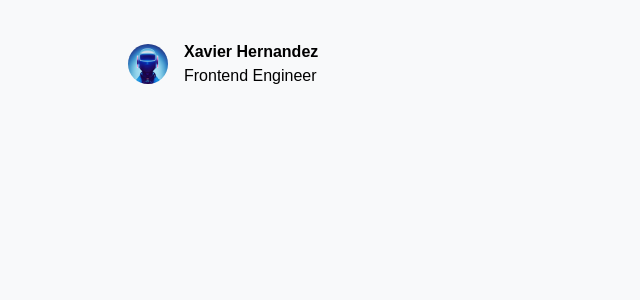
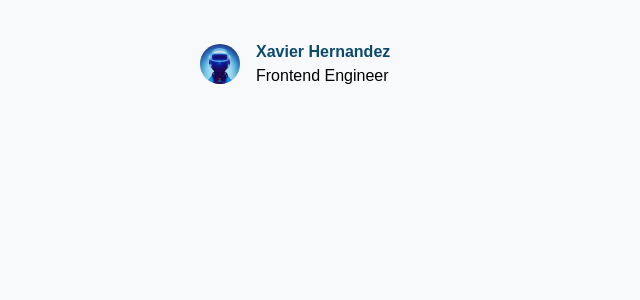
Before and after one commit to xavhm/PortfolioV2, a Nuxt app: page / in a window 1280 px wide. Shown: the top 300 px of the page, without its empty margins (0-640 px from the left). Built offline with nearby package versions, Linux system fonts and the light colour scheme.

Commit message:
feat: add header responsive

```diff
--- a/components/Navlink.vue
+++ b/components/Navlink.vue
@@ -6,12 +6,12 @@
     :arial-label="`navigation vers la page ${props.label}`"
   >
     <span
-      class="w-fit text-slate-500 motion-safe:transition-transform motion-safe:duration-500 motion-safe:group-hover:translate-y-full"
+      class="w-fit text-black motion-safe:transition-transform motion-safe:duration-500 motion-safe:group-hover:translate-y-full"
     >
       {{ props.label }}
     </span>
     <span
-      class="absolute text-black left-0 w-fit translate-y-[-100%] motion-safe:transition-transform motion-safe:duration-500 motion-safe:group-hover:translate-y-[0%]"
+      class="absolute text-sky-900 left-0 w-fit translate-y-[-100%] motion-safe:transition-transform motion-safe:duration-500 motion-safe:group-hover:translate-y-[0%]"
       aria-hidden="true"
     >
       {{ props.label }}
--- a/components/TheHeader.vue
+++ b/components/TheHeader.vue
@@ -1,7 +1,7 @@
 <template>
-  <header class="w-full flex items-start justify-between mt-10">
+  <header class="w-full flex flex-col sm:flex-row items-start justify-between mt-10">
     <section
-      class="flex items-start gap-4"
+      class="flex items-start gap-4 mb-4"
       aria-label="description profil"
     >
       <NuxtImg
@@ -14,14 +14,14 @@
         class="rounded-full aspect-square object-center my-auto"
       />
       <div class="flex flex-col items-start justify-between">
-        <h2 class="font-bold">
+        <h2 class="font-bold text-sky-900">
           Xavier Hernandez
         </h2>
         <h3>Frontend Engineer</h3>
       </div>
     </section>
     <nav>
-      <ul class="flex items-center gap-6">
+      <ul class="flex items-center gap-4">
         <li><NavLink label="home" /></li>
         <li><NavLink label="works" /></li>
         <li><NavLink label="ressources" /></li>
--- a/layouts/default.vue
+++ b/layouts/default.vue
@@ -1,5 +1,5 @@
 <template>
-  <div class="w-full min-h-[100dvh] mx-auto max-w-5xl">
+  <div class="w-full min-h-[100dvh] mx-auto max-w-4xl px-2">
     <TheHeader />
     <slot />
   </div>
```
